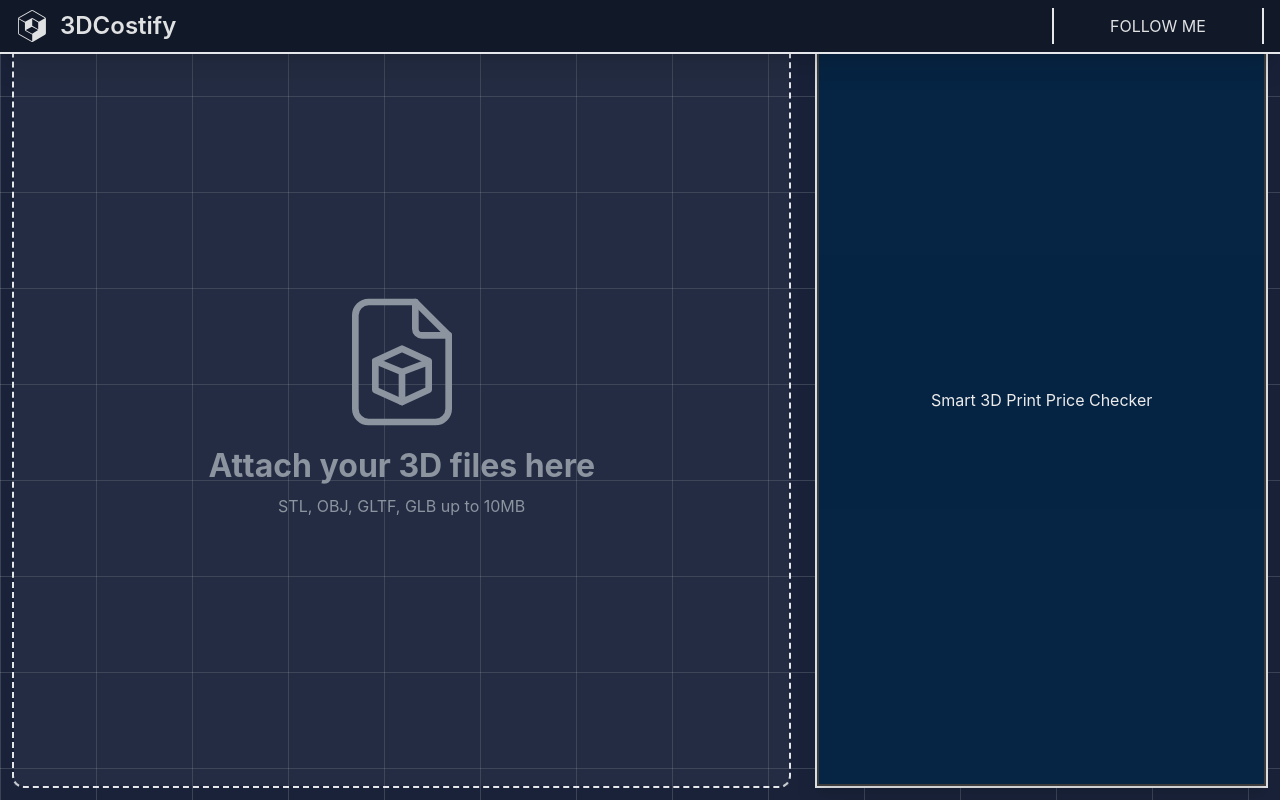
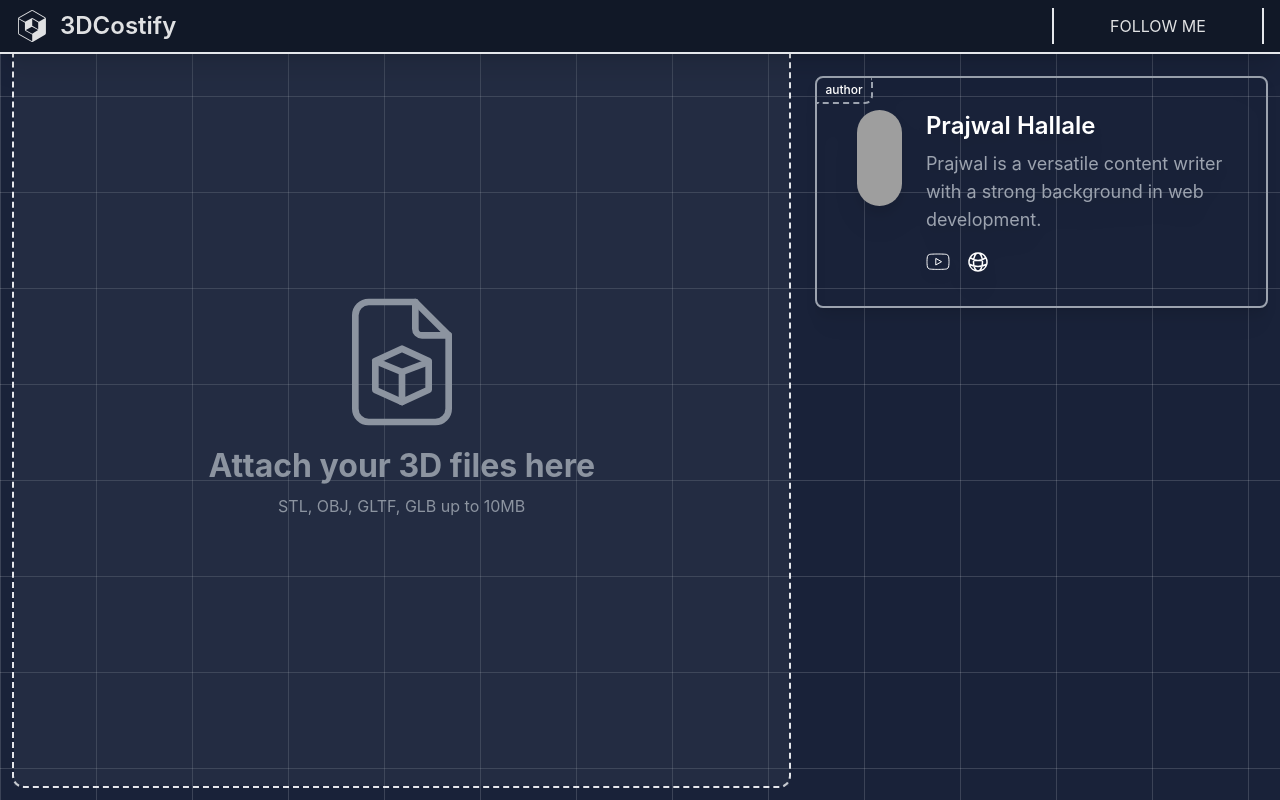
Before and after one commit to PEPAXD/3DPrint-CostCalc, a React (Vite) app: page / in a window 1280 px wide. Built offline with nearby package versions, Linux system fonts and the light colour scheme; grey boxes are pictures that could not be loaded.

Commit message:
cardStyle

```diff
--- a/src/components/calculatorViewer.jsx
+++ b/src/components/calculatorViewer.jsx
@@ -2,11 +2,87 @@ import React from "react";
 
 function calculatorViewer() {
   return (
-    <div className="flex h-full w-full p-3">
-      <div className="relative w-full border-2 border-white-900 flex justify-center items-center">
-        <div className="drop-shadow-xl h-full w-full overflow-hidden  bg-[#3d3c3d]">
-          <div className="absolute flex items-center justify-center text-white z-[1] opacity-90 inset-0.5 bg-[#002244]">
-            Smart 3D Print Price Checker
+    <div className="flex h-full w-full p-3 dark:bg-gray-900">
+      <div className="relative w-full flex justify-center items-cente">
+        <div className="drop-shadow-xl h-full w-full overflow-hidden">
+          <div className="absolute flex items-center justify-center text-white z-[1]">
+            <div className="h-full w-full flex items-center justify-center">
+              <div className="relative w-full max-w-2xl my-8 md:my-16 flex flex-col items-start space-y-4 sm:flex-row sm:space-y-0 sm:space-x-6 px-4 py-8 border-2 border-gray-400 dark:border-gray-400 shadow-lg rounded-lg">
+                <span className="absolute text-xs font-medium top-0 left-0 rounded-br-lg rounded-tl-lg px-2 py-1 bg-primary-100 dark:bg-gray-900 dark:text-gray-300 border-gray-400 dark:border-gray-400 border-b-2 border-r-2 border-dashed ">
+                  author
+                </span>
+
+                <div className="w-full flex justify-center sm:justify-start sm:w-auto">
+                  <img
+                    className="w-24 h-24 rounded-full"
+                    src="https://randomuser.me/api/port"
+                    alt="author"
+                  />
+                </div>
+
+                <div className="w-full sm:w-auto flex flex-col items-center sm:items-start">
+                  <p
+                    className="font-display mb-2 text-2xl font-semibold dark:text-gray-200"
+                    itemprop="author"
+                  >
+                    Prajwal Hallale
+                  </p>
+
+                  <div className="mb-4 md:text-lg text-gray-400">
+                    <p>
+                      Prajwal is a versatile content writer with a strong
+                      background in web development.
+                    </p>
+                  </div>
+
+                  <div className="flex gap-4">
+                    <a
+                      title="youtube url"
+                      href="https://www.youtube.com/@mcqmate"
+                      target="_blank"
+                      rel="noopener noreferrer"
+                    >
+                      <svg
+                        className="h-6 w-6 dark:text-gray-300"
+                        xmlns="http://www.w3.org/2000/svg"
+                        viewBox="0 0 24 24"
+                        fill="none"
+                      >
+                        <path
+                          fill-rule="evenodd"
+                          clip-rule="evenodd"
+                          d="M20.5949 4.45999C21.5421 4.71353 22.2865 5.45785 22.54 6.40501C22.9982 8.12001 23 11.7004 23 11.7004C23 11.7004 23 15.2807 22.54 16.9957C22.2865 17.9429 21.5421 18.6872 20.5949 18.9407C18.88 19.4007 12 19.4007 12 19.4007C12 19.4007 5.12001 19.4007 3.405 18.9407C2.45785 18.6872 1.71353 17.9429 1.45999 16.9957C1 15.2807 1 11.7004 1 11.7004C1 11.7004 1 8.12001 1.45999 6.40501C1.71353 5.45785 2.45785 4.71353 3.405 4.45999C5.12001 4 12 4 12 4C12 4 18.88 4 20.5949 4.45999ZM15.5134 11.7007L9.79788 15.0003V8.40101L15.5134 11.7007Z"
+                          stroke="currentColor"
+                          stroke-linejoin="round"
+                        ></path>
+                      </svg>
+                    </a>
+
+                    <a
+                      title="website url"
+                      href="https://mcqmate.com/"
+                      target="_blank"
+                      rel="noopener noreferrer"
+                    >
+                      <svg
+                        className="h-6 w-6 dark:text-gray-300"
+                        xmlns="http://www.w3.org/2000/svg"
+                        fill="none"
+                        viewBox="0 0 24 24"
+                        stroke-width="1.5"
+                        stroke="currentColor"
+                      >
+                        <path
+                          stroke-linecap="round"
+                          stroke-linejoin="round"
+                          d="M12 21a9.004 9.004 0 008.716-6.747M12 21a9.004 9.004 0 01-8.716-6.747M12 21c2.485 0 4.5-4.03 4.5-9S14.485 3 12 3m0 18c-2.485 0-4.5-4.03-4.5-9S9.515 3 12 3m0 0a8.997 8.997 0 017.843 4.582M12 3a8.997 8.997 0 00-7.843 4.582m15.686 0A11.953 11.953 0 0112 10.5c-2.998 0-5.74-1.1-7.843-2.918m15.686 0A8.959 8.959 0 0121 12c0 .778-.099 1.533-.284 2.253m0 0A17.919 17.919 0 0112 16.5c-3.162 0-6.133-.815-8.716-2.247m0 0A9.015 9.015 0 013 12c0-1.605.42-3.113 1.157-4.418"
+                        ></path>
+                      </svg>
+                    </a>
+                  </div>
+                </div>
+              </div>
+            </div>
           </div>
         </div>
       </div>
```
